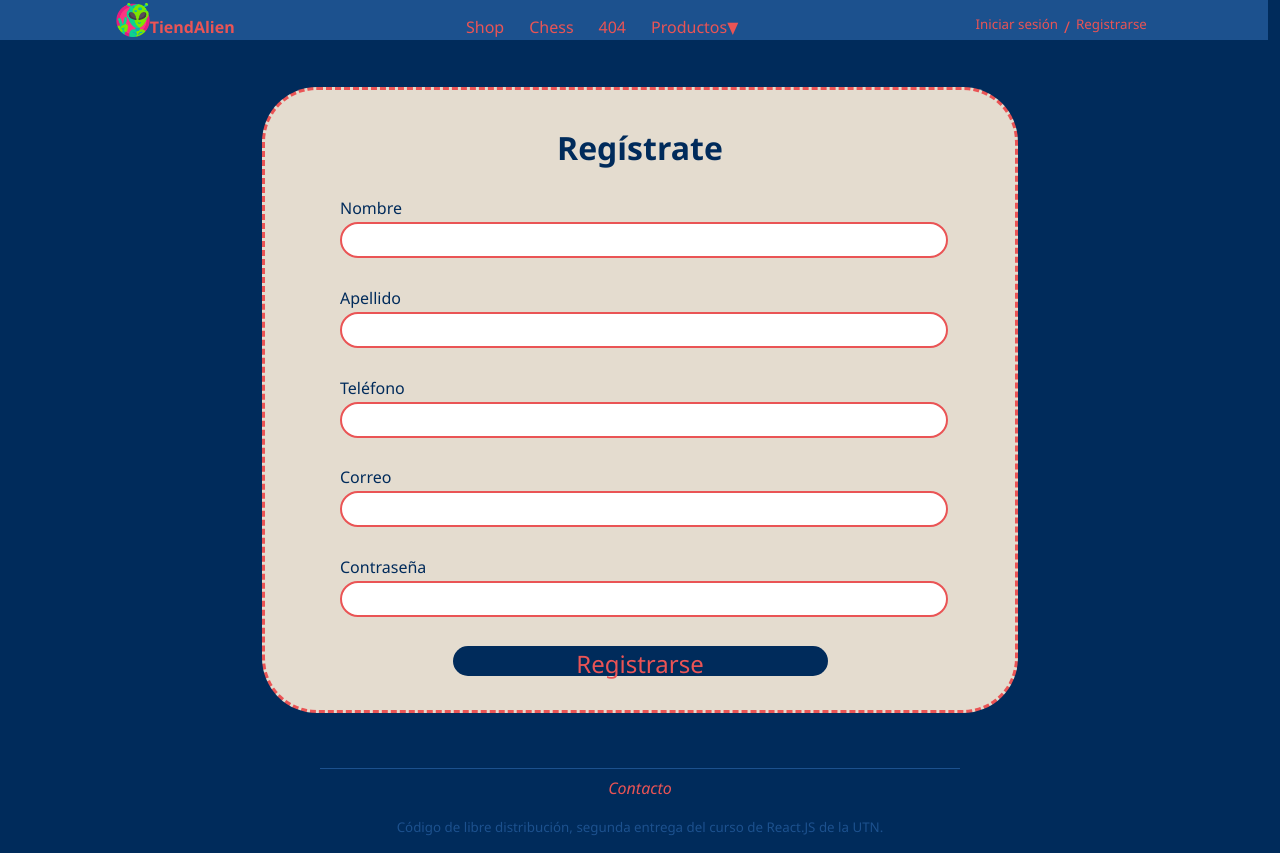
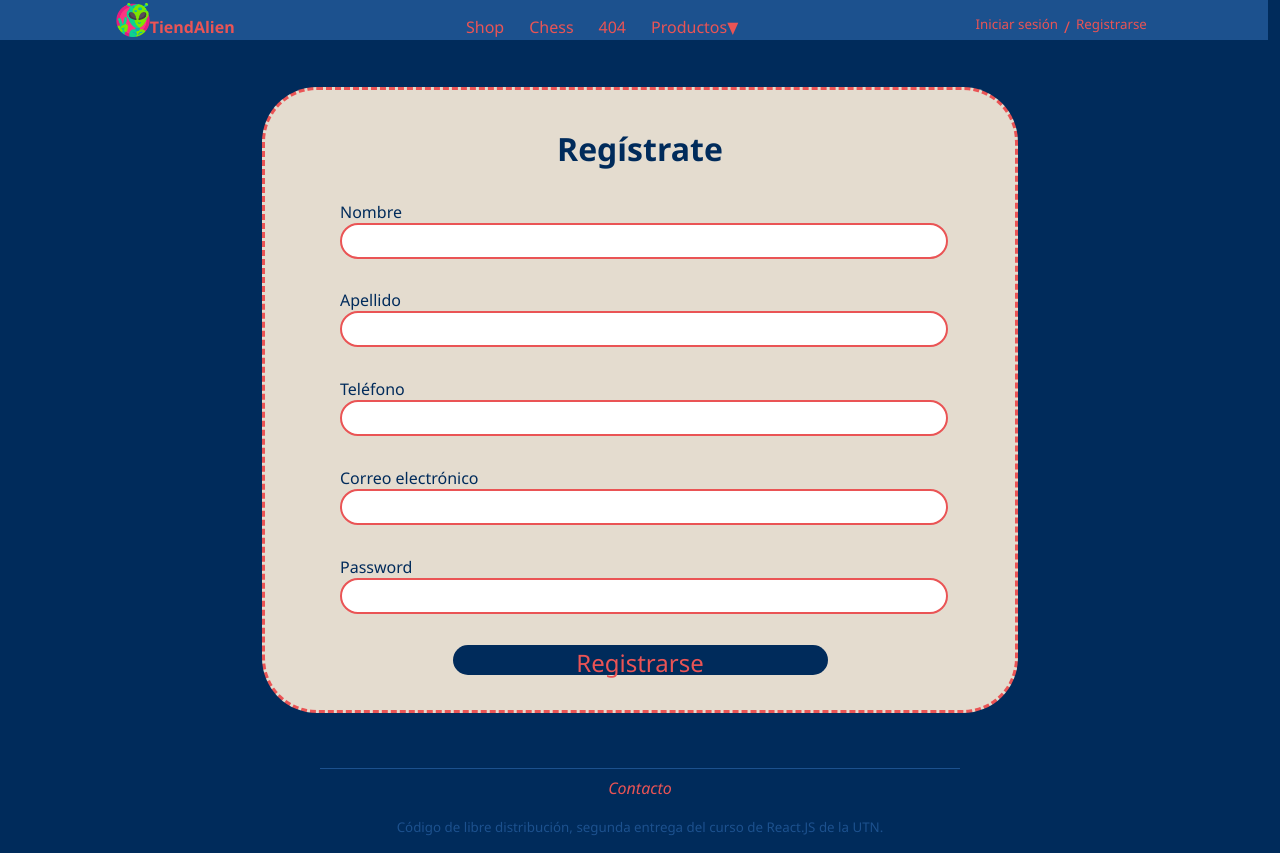
Before and after one commit to SaturnRingz/React.js, a React (Create React App) app: page /register in a window 1280 px wide. Built offline with nearby package versions, Linux system fonts and the light colour scheme.

Commit message:
refactor register form component

```diff
--- a/src/Components/RegisterForm.jsx
+++ b/src/Components/RegisterForm.jsx
@@ -1,5 +1,6 @@
 import {useForm} from 'react-hook-form';
 import { createUser } from '../Services/userServices';
+import LabeledInput from './LabeledInput';
 
 function RegisterForm(){
     const {register, handleSubmit, formState:{errors}} = useForm ({mode: 'onChange'});
@@ -17,58 +18,41 @@ function RegisterForm(){
         <div className="register-bubble">
         <form id="register-form" onSubmit={handleSubmit(onSubmit)}>
         <h1>Regístrate</h1>
-        <label className="labeled-input">Nombre
-        <div style={{height: "3px"}}></div>
-        <input  type="text"
-                name="name"
-                id="name"
-                className="register-input"
-                {...register("name", {required: true})}
-                />
-                {errors.name?.type === 'required' &&(<p id="error-msg">Este campo es obligatorio</p>)}
-        </label>
-        <label className="labeled-input">Apellido
-        <div style={{height: "3px"}}></div>
-        <input  type="text"
-                name="lastName"
-                id="lastName"
-                className="register-input"
-                {...register("lastName", {required: true})}
-                />
-                {errors.lastName?.type === 'required' &&(<p id="error-msg">Este campo es obligatorio</p>)}
-        </label>
-        <label className="labeled-input">Teléfono
-        <div style={{height: "3px"}}></div>
-        <input  type="text"
-                name="phoneNumber"
-                id="phoneNumber"
-                className="register-input"
-                {...register("phoneNumber", {required: true})}
-                />
-                {errors.phoneNumber?.type === 'required' &&(<p id="error-msg">Este campo es obligatorio</p>)}
-        </label>
-        <label className="labeled-input">Correo
-        <div style={{height: "3px"}}></div>
-        <input  type="text"
-                name="email"
-                id="email"
-                className="register-input"
-                {...register("email", {required: true})}
-                />
-                {errors.email?.type === 'required' &&(<p id="error-msg">Este campo es obligatorio</p>)}
-        </label>
-        <label className="labeled-input">Contraseña
-        <div style={{height: "3px"}}></div>
-        <input  type="password"
-                name="password"
-                id="password"
-                className="register-input"
-                {...register("password", {required: true, minLength:8, maxLength:16})}
-                />
-                {errors.password?.type === 'required' &&(<p id="error-msg">Este campo es obligatorio</p>)}
-                {errors.password?.type === 'minLength' &&(<p id="error-msg">La contraseña es muy corta</p>)}
-                {errors.password?.type === 'maxLength' &&(<p id="error-msg">La contraseña es muy larga</p>)}
-        </label>
+        <LabeledInput   label="Nombre"
+                        type="text"
+                        control="name"
+                        register={register}
+                        rules={{required: true}}
+                        errors={errors}
+        />
+        <LabeledInput   label="Apellido"
+                        type="text"
+                        control="lastName"
+                        register={register}
+                        rules={{required: true}}
+                        errors={errors}
+        />
+        <LabeledInput   label="Teléfono"
+                        type="number"
+                        control="phoneNumber"
+                        register={register}
+                        rules={{required: true}}
+                        errors={errors}
+        />
+        <LabeledInput   label="Correo electrónico"
+                        type="email"
+                        control="email"
+                        register={register}
+                        rules={{required: true}}
+                        errors={errors}
+        />
+        <LabeledInput   label="Password"
+                        type="password"
+                        control="password"
+                        register={register}
+                        rules={{required: true, minLength: 8, maxLength: 16}}
+                        errors={errors}
+        />
         <button className="register-button" type="submit">Registrarse</button>
         </form>
         </div>
```
